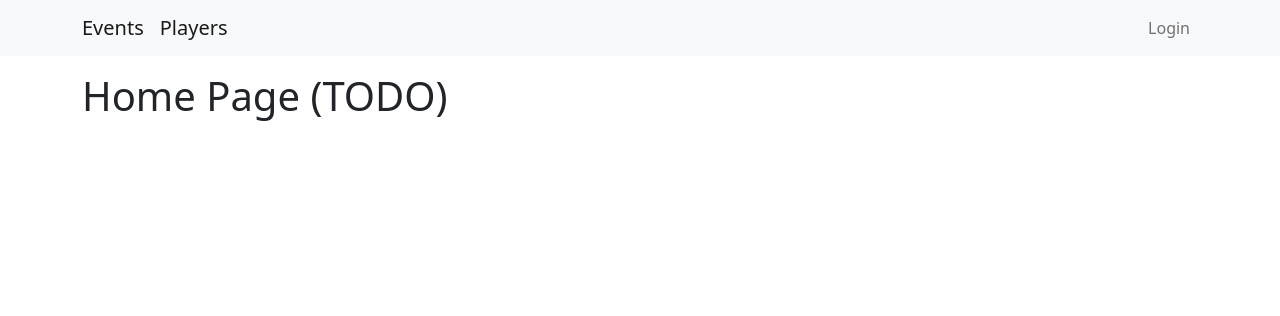
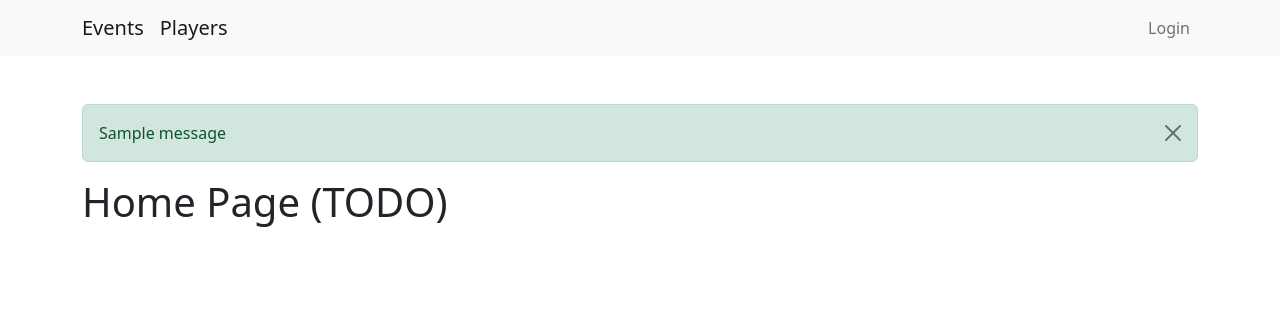
Before and after one commit to JoshAtre/esports-event-manager, a Django app: page / in a window 1280 px wide. Shown: the top 316 px of the page. Run offline with Django 4.2, Linux system fonts and the light colour scheme; one stand-in notice (Sample message) is shown.

Commit message:
1) Fixed broken email send by setting the right value for EMAIL_HOST_USER 2) Make Django's messages framework work

```diff
--- a/events/models.py
+++ b/events/models.py
@@ -2,6 +2,7 @@ from django.db import models
 from teams.models import Team
 
 # Create your models here.
+
 
 class Event(models.Model):
     name = models.CharField(max_length=200)
@@ -10,13 +11,14 @@ class Event(models.Model):
     venues = models.CharField(max_length=200)
     image = models.ImageField(upload_to="events/images/")
 
-    def __str__ (self):
+    def __str__(self):
         return (self.name)
+
 
 class EventRegistration(models.Model):
     team = models.ForeignKey(Team, on_delete=models.CASCADE)
     event = models.ForeignKey(Event, on_delete=models.CASCADE)
     date = models.DateTimeField(auto_now_add=True)
 
-    def __str__ (self):
+    def __str__(self):
         return f"{self.team} - {self.event}"
--- a/events/views.py
+++ b/events/views.py
@@ -53,7 +53,7 @@ def detail(request, event_id):
         message = "You've successfully registered your team for " + event.name + "!"
         print(settings.EMAIL_HOST_USER)
         print(settings.EMAIL_HOST_PASSWORD)
-        send_mail(subject="Event registration", message=message, from_email=settings.EMAIL_HOST_USER,
+        send_mail(subject="Event registration", message=message, from_email="SCU eSports <noreply@egames.scu.edu>",
                   recipient_list=[request.user.username])
         messages.success(request, "You've successfully registered your team for this event")
 
--- a/main/templates/base.html
+++ b/main/templates/base.html
@@ -26,6 +26,17 @@
             </div>
         </nav>
 
+        {% if messages %}
+            <div class="container mt-5">
+                {% for message in messages %}
+                    <div class="alert {{ message.tags }} alert-dismissible fade show" role="alert">
+                        {{ message }}
+                        <button type="button" class="btn-close" data-bs-dismiss="alert" aria-label="Close"></button>
+                    </div>
+                {% endfor %}
+            </div>
+        {% endif %}
+
         <div class="container">
             {% block content %}
             {% endblock content %}
--- a/teams/models.py
+++ b/teams/models.py
@@ -1,6 +1,7 @@
 from django.db import models
 
 # Create your models here.
+
 
 class Team(models.Model):
     color = models.CharField(max_length=50)
@@ -9,6 +10,7 @@ class Team(models.Model):
 
     def __str__(self):
         return f"{self.game} {self.color}"
+
 
 class Player(models.Model):
     name = models.CharField(max_length=100)
@@ -19,5 +21,5 @@ class Player(models.Model):
     team = models.ForeignKey(Team, on_delete=models.CASCADE)
     profile_photo = models.ImageField(upload_to="teams/images/")
 
-    def __str__ (self):
+    def __str__(self):
         return (self.name)
```
Also changed, not shown: main/settings.py (+10 -1 lines), db.sqlite3.
